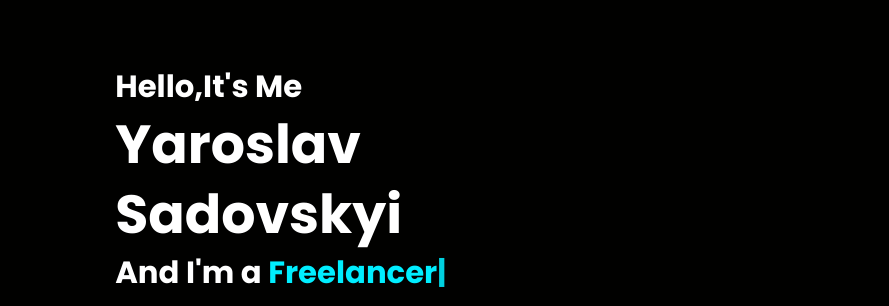
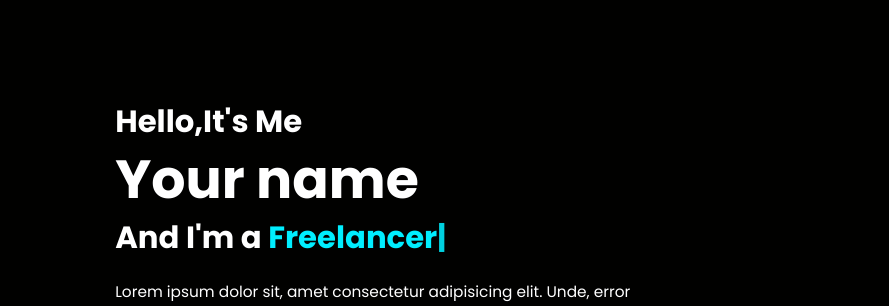
Before and after one commit to Yamy007/Portfolio, a plain HTML site: page index.html in a window 1280 px wide. Shown: the part 145-451 px from the top of the page, 0-889 px from the left. Drawn offline with nearby package versions, Linux system fonts and the light colour scheme.

Commit message:
Update index.html

```diff
--- a/index.html
+++ b/index.html
@@ -38,7 +38,7 @@
         <section class="home" id="home">
             <div class="home-content">
                 <h3>Hello,It's Me</h3>
-                <h1>Yaroslav Sadovskyi</h1>
+                <h1>Your name</h1>
                 <h3>And I'm a <span class ="multiple-text"></span></h3>
                 <p>Lorem ipsum dolor sit, amet consectetur adipisicing elit. Unde, error beatae culpa id odio cupiditate iusto minima eaque temporibus rem </p>
 
```
